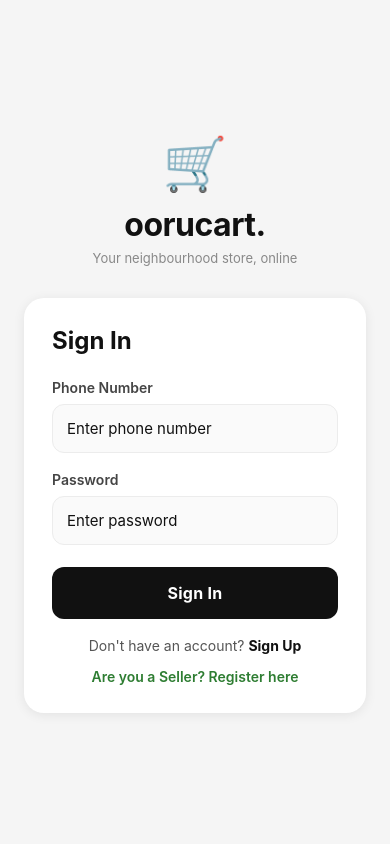
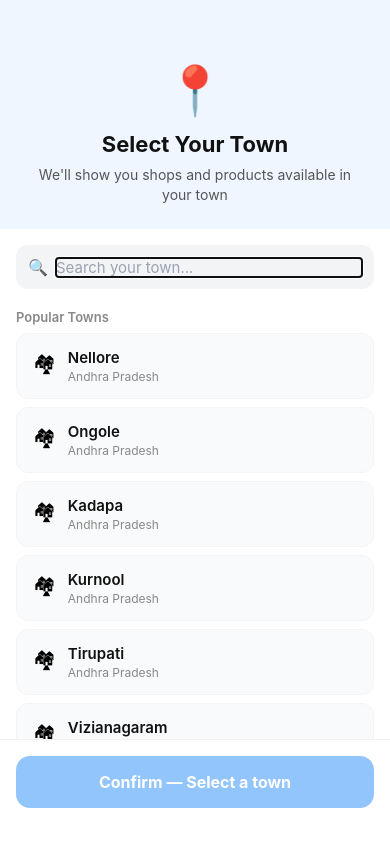
Before and after one commit to sravanipottipati/oorucart_frontend, a React Native app: screen /TownSelection in a window 390 px wide. Built offline with nearby package versions, Linux system fonts and the light colour scheme.

Commit message:
Session 9 - Town selection screen + dynamic town in Home

```diff
--- a/App.js
+++ b/App.js
@@ -20,6 +20,7 @@ import AddressScreen from './src/screens/buyer/AddressScreen';
 import HelpSupportScreen from './src/screens/buyer/HelpSupportScreen';
 import SearchScreen from './src/screens/buyer/SearchScreen';
 import OrderDetailScreen from './src/screens/buyer/OrderDetailScreen';
+import TownSelectionScreen from './src/screens/buyer/TownSelectionScreen';
 import VendorHomeScreen from './src/screens/vendor/VendorHomeScreen';
 import VendorOrdersScreen from './src/screens/vendor/VendorOrdersScreen';
 import VendorOrderDetailScreen from './src/screens/vendor/VendorOrderDetailScreen';
@@ -36,6 +37,7 @@ const Stack = createNativeStackNavigator();
 
 function AppNavigator() {
   const { user, loading } = useAuth();
+
   if (loading) {
     return (
       <View style={{ flex: 1, justifyContent: 'center', alignItems: 'center' }}>
@@ -43,16 +45,25 @@ function AppNavigator() {
       </View>
     );
   }
+
   const getInitialRoute = () => {
     if (!user) return 'Login';
     if (user.user_type === 'vendor') return 'VendorHome';
+    if (user.user_type === 'buyer' && !user.town) return 'TownSelection';
     return 'Home';
   };
+
   return (
     <NavigationContainer>
-      <Stack.Navigator initialRouteName={getInitialRoute()} screenOptions={{ headerShown: false }}>
+      <Stack.Navigator
+        initialRouteName={getInitialRoute()}
+        screenOptions={{ headerShown: false }}
+      >
+        {/* Auth */}
         <Stack.Screen name="Login"    component={LoginScreen} />
         <Stack.Screen name="Register" component={RegisterScreen} />
+
+        {/* Buyer */}
         <Stack.Screen name="Home"          component={HomeScreen} />
         <Stack.Screen name="ShopDetail"    component={ShopDetailScreen} />
         <Stack.Screen name="Checkout"      component={CheckoutScreen} />
@@ -66,6 +77,9 @@ function AppNavigator() {
         <Stack.Screen name="HelpSupport"   component={HelpSupportScreen} />
         <Stack.Screen name="Search"        component={SearchScreen} />
         <Stack.Screen name="OrderDetail"   component={OrderDetailScreen} />
+        <Stack.Screen name="TownSelection" component={TownSelectionScreen} />
+
+        {/* Vendor */}
         <Stack.Screen name="VendorHome"          component={VendorHomeScreen} />
         <Stack.Screen name="VendorOrders"        component={VendorOrdersScreen} />
         <Stack.Screen name="VendorOrderDetail"   component={VendorOrderDetailScreen} />
--- a/src/screens/buyer/HomeScreen.js
+++ b/src/screens/buyer/HomeScreen.js
@@ -5,6 +5,7 @@ import {
 } from 'react-native';
 import client from '../../api/client';
 import { useCart } from '../../context/CartContext';
+import { useAuth } from '../../context/AuthContext';
 
 const CATEGORIES = [
   { id: 'all',         label: 'All',        emoji: '🛍' },
@@ -24,13 +25,14 @@ export default function HomeScreen({ navigation }) {
   const [loading, setLoading]       = useState(true);
   const [refreshing, setRefreshing] = useState(false);
   const [category, setCategory]     = useState('all');
-  const [town]                      = useState('Nellore');
 
-  const { cart, shop: cartShop, products: cartProducts, cartCount, cartTotal } = useCart();
+  const { user }                                                        = useAuth();
+  const { cart, shop: cartShop, cartCount, cartTotal }                  = useCart();
+  const town                                                            = user?.town || 'Nellore';
 
   const fetchShops = async () => {
     try {
-      const res = await client.get('/vendors/nearby/?town=Nellore');
+      const res = await client.get(`/vendors/nearby/?town=${town}`);
       if (Array.isArray(res.data)) {
         setShops(res.data);
       } else if (res.data.shops) {
@@ -100,10 +102,13 @@ export default function HomeScreen({ navigation }) {
       <View style={styles.header}>
         <View style={styles.headerLeft}>
           <Text style={styles.deliverTo}>Deliver to</Text>
-          <View style={styles.locationRow}>
+          <TouchableOpacity
+            style={styles.locationRow}
+            onPress={() => navigation.navigate('TownSelection')}
+          >
             <Text style={styles.locationText}>📍 {town}</Text>
             <Text style={styles.locationArrow}> ▾</Text>
-          </View>
+          </TouchableOpacity>
         </View>
         <View style={styles.headerRight}>
           <TouchableOpacity
@@ -128,7 +133,7 @@ export default function HomeScreen({ navigation }) {
         activeOpacity={0.8}
       >
         <Text style={styles.searchIcon}>🔍</Text>
-        <Text style={styles.searchPlaceholder}>Search shops or products</Text>
+        <Text style={styles.searchPlaceholder}>Search shops or products in {town}</Text>
       </TouchableOpacity>
 
       <ScrollView
@@ -166,9 +171,9 @@ export default function HomeScreen({ navigation }) {
 
         {/* Nearby Shops */}
         <View style={styles.sectionHeader}>
-          <Text style={styles.sectionTitle}>Nearby Shops</Text>
-          <TouchableOpacity>
-            <Text style={styles.seeAll}>See All ›</Text>
+          <Text style={styles.sectionTitle}>Shops in {town}</Text>
+          <TouchableOpacity onPress={() => navigation.navigate('TownSelection')}>
+            <Text style={styles.seeAll}>Change Town ›</Text>
           </TouchableOpacity>
         </View>
 
@@ -177,8 +182,14 @@ export default function HomeScreen({ navigation }) {
         ) : filteredShops.length === 0 ? (
           <View style={styles.emptyState}>
             <Text style={styles.emptyEmoji}>🏪</Text>
-            <Text style={styles.emptyTitle}>No shops found</Text>
-            <Text style={styles.emptySubtitle}>Try a different category</Text>
+            <Text style={styles.emptyTitle}>No shops in {town}</Text>
+            <Text style={styles.emptySubtitle}>Try a different category or change town</Text>
+            <TouchableOpacity
+              style={styles.changeTownBtn}
+              onPress={() => navigation.navigate('TownSelection')}
+            >
+              <Text style={styles.changeTownBtnText}>Change Town</Text>
+            </TouchableOpacity>
           </View>
         ) : (
           filteredShops.map((shop, index) => (
@@ -189,7 +200,7 @@ export default function HomeScreen({ navigation }) {
         <View style={{ height: 100 }} />
       </ScrollView>
 
-      {/* Global Cart Bar — shows when cart has items */}
+      {/* Global Cart Bar */}
       {cartCount > 0 && (
         <TouchableOpacity
           style={styles.cartBar}
@@ -330,12 +341,16 @@ const styles = StyleSheet.create({
   statusBadge: { paddingHorizontal: 10, paddingVertical: 4, borderRadius: 20 },
   statusText: { fontSize: 12, fontWeight: '600' },
 
-  emptyState: { alignItems: 'center', marginTop: 60 },
+  emptyState: { alignItems: 'center', marginTop: 60, paddingHorizontal: 32 },
   emptyEmoji: { fontSize: 50, marginBottom: 12 },
   emptyTitle: { fontSize: 18, fontWeight: 'bold', color: '#111', marginBottom: 6 },
-  emptySubtitle: { fontSize: 13, color: '#888' },
+  emptySubtitle: { fontSize: 13, color: '#888', marginBottom: 20, textAlign: 'center' },
+  changeTownBtn: {
+    backgroundColor: '#2563EB', borderRadius: 12,
+    paddingHorizontal: 24, paddingVertical: 12,
+  },
+  changeTownBtnText: { color: '#fff', fontWeight: 'bold', fontSize: 14 },
 
-  // Global Cart Bar
   cartBar: {
     flexDirection: 'row', justifyContent: 'space-between', alignItems: 'center',
     backgroundColor: '#2563EB', marginHorizontal: 16, borderRadius: 14,
@@ -352,7 +367,6 @@ const styles = StyleSheet.create({
   cartBarShop: { color: 'rgba(255,255,255,0.8)', fontSize: 11, marginBottom: 2 },
   cartBarTotal: { color: '#fff', fontSize: 15, fontWeight: 'bold' },
 
-  // Cart tab badge
   cartTabContainer: { position: 'relative' },
   cartTabBadge: {
     position: 'absolute', top: -4, right: -8,
--- /dev/null
+++ b/src/screens/buyer/TownSelectionScreen.js
@@ -0,0 +1,195 @@
+import React, { useState } from 'react';
+import {
+  View, Text, TouchableOpacity, StyleSheet,
+  ScrollView, TextInput, Alert,
+} from 'react-native';
+import client from '../../api/client';
+import { useAuth } from '../../context/AuthContext';
+
+const POPULAR_TOWNS = [
+  { name: 'Nellore',      state: 'Andhra Pradesh' },
+  { name: 'Ongole',       state: 'Andhra Pradesh' },
+  { name: 'Kadapa',       state: 'Andhra Pradesh' },
+  { name: 'Kurnool',      state: 'Andhra Pradesh' },
+  { name: 'Tirupati',     state: 'Andhra Pradesh' },
+  { name: 'Vizianagaram', state: 'Andhra Pradesh' },
+  { name: 'Eluru',        state: 'Andhra Pradesh' },
+  { name: 'Machilipatnam',state: 'Andhra Pradesh' },
+  { name: 'Warangal',     state: 'Telangana' },
+  { name: 'Karimnagar',   state: 'Telangana' },
+  { name: 'Nizamabad',    state: 'Telangana' },
+  { name: 'Khammam',      state: 'Telangana' },
+  { name: 'Rajahmundry',  state: 'Andhra Pradesh' },
+  { name: 'Kakinada',     state: 'Andhra Pradesh' },
+  { name: 'Anantapur',    state: 'Andhra Pradesh' },
+];
+
+export default function TownSelectionScreen({ navigation }) {
+  const [search, setSearch]       = useState('');
+  const [selected, setSelected]   = useState('');
+  const [loading, setLoading]     = useState(false);
+  const { user, login }           = useAuth();
+
+  const filtered = POPULAR_TOWNS.filter(t =>
+    t.name.toLowerCase().includes(search.toLowerCase())
+  );
+
+  const handleConfirm = async () => {
+    const town = selected || search.trim();
+    if (!town) {
+      Alert.alert('Select Town', 'Please select or type your town');
+      return;
+    }
+    setLoading(true);
+    try {
+      const res = await client.patch('/users/profile/', { town });
+      // Update stored user with town
+      const updatedUser = { ...user, town };
+      await require('@react-native-async-storage/async-storage').default
+        .setItem('user', JSON.stringify(updatedUser));
+      navigation.replace('Home');
+    } catch (e) {
+      console.log('Town update error:', e.message);
+      navigation.replace('Home');
+    } finally {
+      setLoading(false);
+    }
+  };
+
+  return (
+    <View style={styles.container}>
+
+      {/* Header */}
+      <View style={styles.header}>
+        <Text style={styles.headerEmoji}>📍</Text>
+        <Text style={styles.headerTitle}>Select Your Town</Text>
+        <Text style={styles.headerSubtitle}>
+          We'll show you shops and products available in your town
+        </Text>
+      </View>
+
+      {/* Search */}
+      <View style={styles.searchBox}>
+        <Text style={styles.searchIcon}>🔍</Text>
+        <TextInput
+          style={styles.searchInput}
+          placeholder="Search your town..."
+          placeholderTextColor="#9CA3AF"
+          value={search}
+          onChangeText={t => { setSearch(t); setSelected(''); }}
+          autoFocus
+        />
+        {search.length > 0 && (
+          <TouchableOpacity onPress={() => { setSearch(''); setSelected(''); }}>
+            <Text style={styles.clearBtn}>✕</Text>
+          </TouchableOpacity>
+        )}
+      </View>
+
+      {/* Selected Banner */}
+      {selected ? (
+        <View style={styles.selectedBanner}>
+          <Text style={styles.selectedText}>📍 {selected} selected</Text>
+        </View>
+      ) : null}
+
+      {/* Town List */}
+      <ScrollView style={styles.townList} showsVerticalScrollIndicator={false}>
+        <Text style={styles.listTitle}>Popular Towns</Text>
+        {filtered.map(town => (
+          <TouchableOpacity
+            key={town.name}
+            style={[styles.townItem, selected === town.name && styles.townItemActive]}
+            onPress={() => { setSelected(town.name); setSearch(town.name); }}
+          >
+            <View style={styles.townLeft}>
+              <Text style={styles.townIcon}>🏘</Text>
+              <View>
+                <Text style={[styles.townName, selected === town.name && styles.townNameActive]}>
+                  {town.name}
+                </Text>
+                <Text style={styles.townState}>{town.state}</Text>
+              </View>
+            </View>
+            {selected === town.name && (
+              <Text style={styles.checkmark}>✓</Text>
+            )}
+          </TouchableOpacity>
+        ))}
+        <View style={{ height: 100 }} />
+      </ScrollView>
+
+      {/* Confirm Button */}
+      <View style={styles.footer}>
+        <TouchableOpacity
+          style={[styles.confirmBtn, !selected && !search.trim() && styles.confirmBtnDisabled]}
+          onPress={handleConfirm}
+          disabled={loading}
+        >
+          <Text style={styles.confirmBtnText}>
+            {loading ? 'Saving...' : `Confirm — ${selected || search.trim() || 'Select a town'}`}
+          </Text>
+        </TouchableOpacity>
+      </View>
+
+    </View>
+  );
+}
+
+const styles = StyleSheet.create({
+  container: { flex: 1, backgroundColor: '#fff' },
+
+  header: {
+    alignItems: 'center', paddingTop: 60,
+    paddingBottom: 24, paddingHorizontal: 24,
+    backgroundColor: '#EFF6FF',
+  },
+  headerEmoji:    { fontSize: 48, marginBottom: 12 },
+  headerTitle:    { fontSize: 22, fontWeight: 'bold', color: '#111', marginBottom: 8 },
+  headerSubtitle: { fontSize: 14, color: '#555', textAlign: 'center', lineHeight: 20 },
+
+  searchBox: {
+    flexDirection: 'row', alignItems: 'center',
+    backgroundColor: '#F3F4F6', borderRadius: 12,
+    margin: 16, padding: 12,
+  },
+  searchIcon:  { fontSize: 16, marginRight: 8 },
+  searchInput: { flex: 1, fontSize: 15, color: '#111' },
+  clearBtn:    { fontSize: 16, color: '#888', paddingHorizontal: 4 },
+
+  selectedBanner: {
+    backgroundColor: '#DCFCE7', marginHorizontal: 16,
+    borderRadius: 10, padding: 10, marginBottom: 4,
+  },
+  selectedText: { fontSize: 14, color: '#16A34A', fontWeight: '600', textAlign: 'center' },
+
+  townList:  { flex: 1, paddingHorizontal: 16 },
+  listTitle: { fontSize: 13, color: '#888', fontWeight: '600', marginBottom: 8, marginTop: 4 },
+
+  townItem: {
+    flexDirection: 'row', alignItems: 'center', justifyContent: 'space-between',
+    paddingVertical: 14, paddingHorizontal: 16,
+    borderRadius: 12, marginBottom: 8,
+    backgroundColor: '#F9FAFB',
+    borderWidth: 1.5, borderColor: '#F3F4F6',
+  },
+  townItemActive: { borderColor: '#2563EB', backgroundColor: '#EFF6FF' },
+  townLeft:       { flexDirection: 'row', alignItems: 'center', gap: 12 },
+  townIcon:       { fontSize: 20 },
+  townName:       { fontSize: 15, fontWeight: '600', color: '#111' },
+  townNameActive: { color: '#2563EB' },
+  townState:      { fontSize: 12, color: '#888', marginTop: 2 },
+  checkmark:      { fontSize: 18, color: '#2563EB', fontWeight: 'bold' },
+
+  footer: {
+    padding: 16, paddingBottom: 36,
+    backgroundColor: '#fff',
+    borderTopWidth: 1, borderTopColor: '#F0F0F0',
+  },
+  confirmBtn: {
+    backgroundColor: '#2563EB', borderRadius: 14,
+    padding: 16, alignItems: 'center',
+  },
+  confirmBtnDisabled: { backgroundColor: '#93C5FD' },
+  confirmBtnText: { color: '#fff', fontSize: 16, fontWeight: 'bold' },
+});
```
